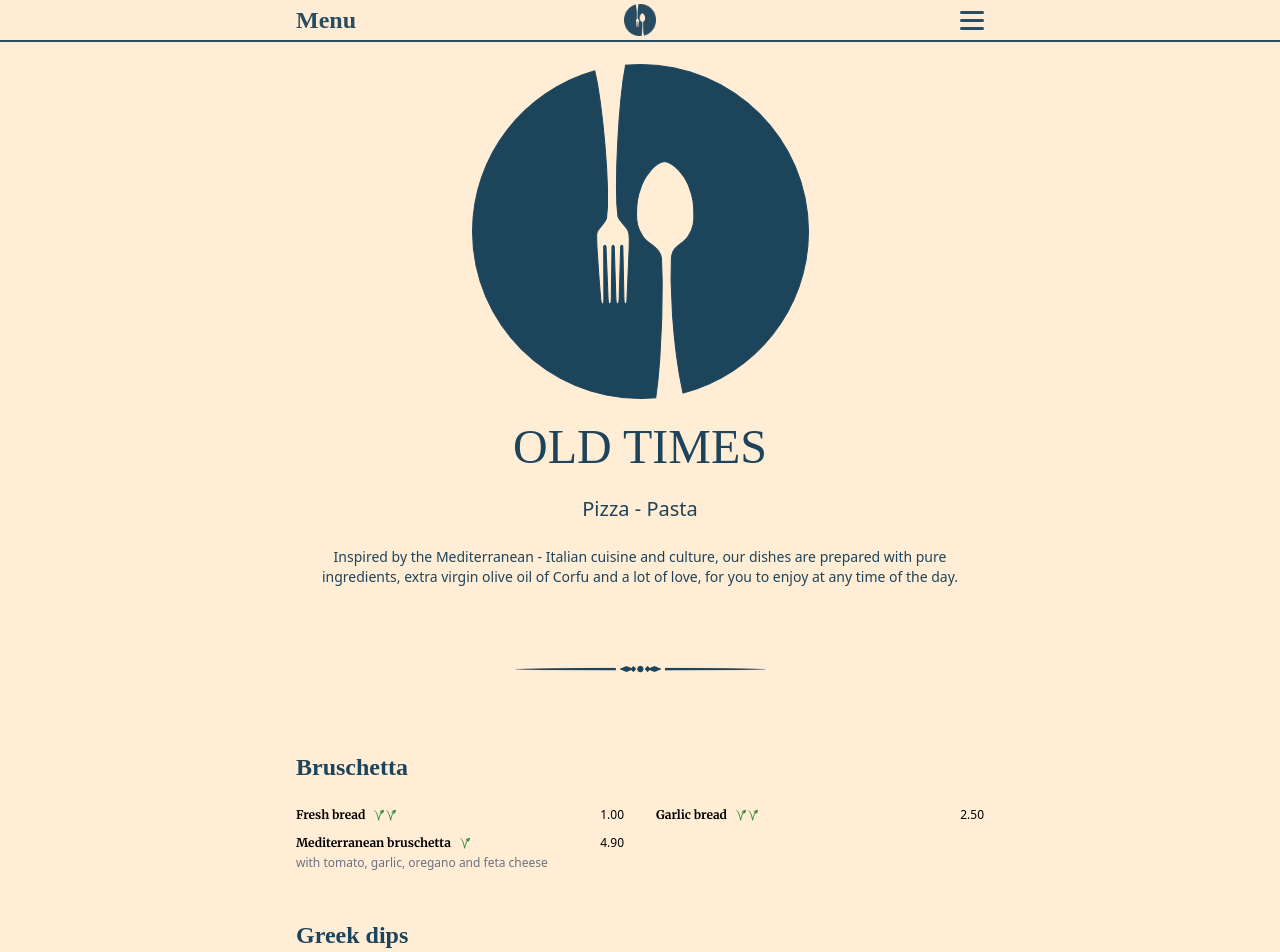
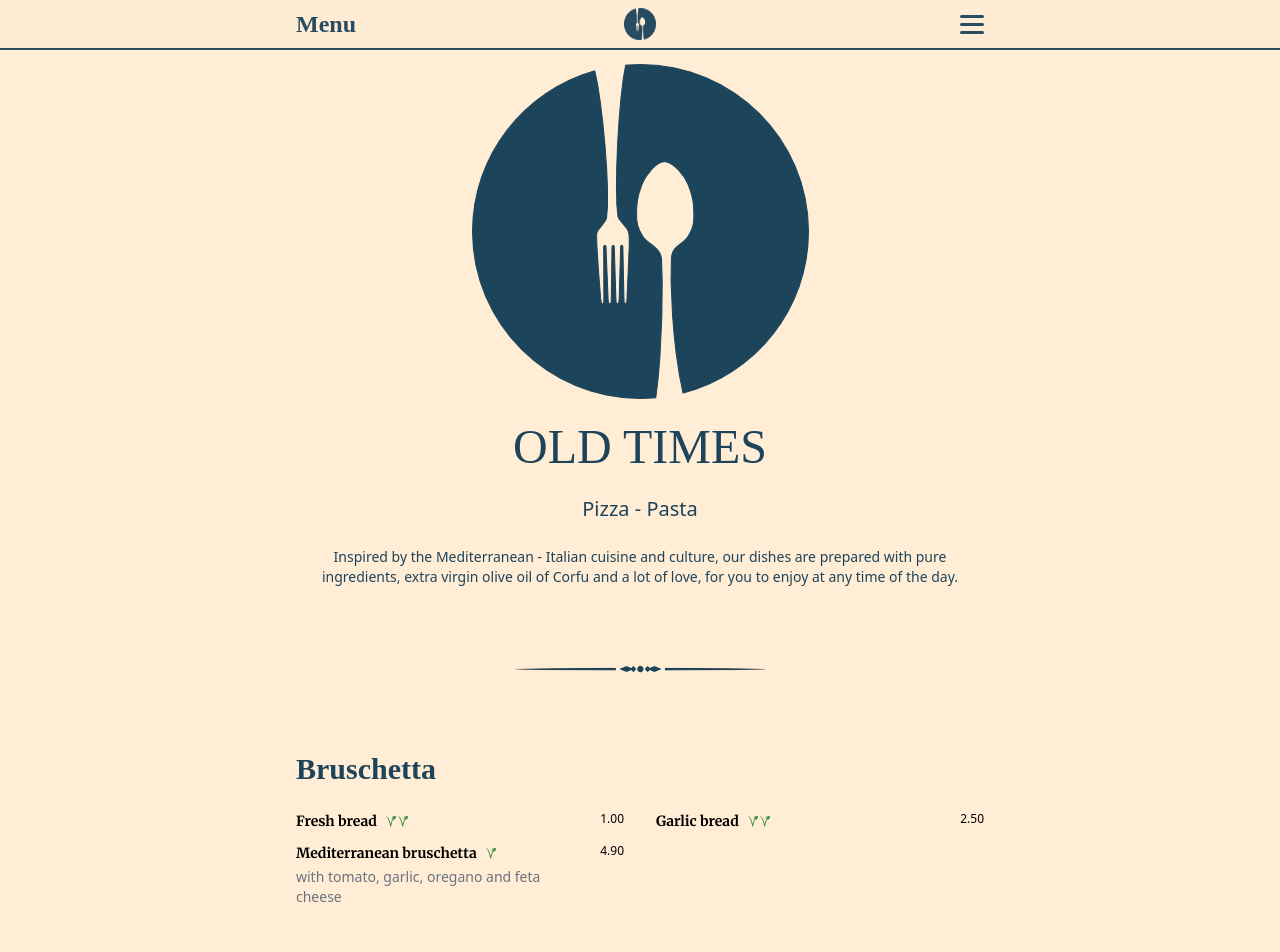
Before and after one commit to alextsagkas/old-times, a Next.js app: page / in a window 1280 px wide. Shown: the top 952 px of the page. Built offline with nearby package versions, Linux system fonts and the light colour scheme; a web font is replaced by a local one.

Commit message:
UI changes

```diff
--- a/data/menu.ts
+++ b/data/menu.ts
@@ -417,7 +417,7 @@ export const wines: MenuCategoryInterface = {
       subItems: [],
     },
     {
-      name: "Karipidis Merlo",
+      name: "Karipidis Merlot",
       subCategory: "Red wine",
       description: "dry (bio)",
       fresh: 0,
@@ -425,7 +425,7 @@ export const wines: MenuCategoryInterface = {
       subItems: [],
     },
     {
-      name: "Alpha Estate Merlo",
+      name: "Alpha Estate Merlot",
       subCategory: "Red wine",
       description: "Syrah Xinomavro",
       fresh: 0,
@@ -443,7 +443,7 @@ export const wines: MenuCategoryInterface = {
     {
       name: "Domain Lazaridis",
       subCategory: "Rosé wine",
-      description: "Merlo Rosé",
+      description: "Merlot Rosé",
       fresh: 0,
       price: 29.0,
       subItems: [],
@@ -981,7 +981,7 @@ export const traditional: MenuCategoryInterface = {
       name: "Pastitsada",
       subCategory: "",
       description:
-        "simmered beef with spices and ren wine sauce served with pappardelle",
+        "simmered beef with spices and red wine sauce served with pappardelle",
       fresh: 0,
       price: 11.9,
       subItems: [],
--- a/src/components/FoodDetails.tsx
+++ b/src/components/FoodDetails.tsx
@@ -6,12 +6,12 @@ const FoodDetails = function ({ foodDetails }: FoodDetailsProps) {
   return (
     <PageComponent>
       <div className="flex flex-col gap-4 font-serif text-xs font-thin md:grid md:grid-cols-2 md:justify-items-center md:gap-0">
-        <ul className="flex list-disc flex-col gap-1 text-left md:list-none md:justify-between">
+        <ul className="flex flex-col gap-1 text-center list-none md:justify-between">
           {foodDetails.greek.map((greekItem) => (
             <li key={greekItem}>{greekItem}</li>
           ))}
         </ul>
-        <ul className="flex list-disc flex-col gap-1 text-left md:list-none md:justify-between">
+        <ul className="flex flex-col gap-1 text-center list-none md:justify-between">
           {foodDetails.english.map((englishItem) => (
             <li key={englishItem}>{englishItem}</li>
           ))}
--- a/src/components/Footnote.tsx
+++ b/src/components/Footnote.tsx
@@ -16,7 +16,7 @@ function Footnote({
     <div className="pb-5">
       <PageComponent>
         <div className="mx-auto flex max-w-md flex-col gap-12">
-          <div className="flex flex-row justify-between text-xs">
+          <div className="flex flex-row max-[800px]:gap-14 max-[800px]:mx-auto justify-between text-xs">
             <div className="flex flex-col gap-3">
               <a href={facebookURL} target="_blank" rel="noopener noreferrer">
                 <div className="flex flex-row items-center justify-start gap-1">
@@ -64,13 +64,13 @@ function Footnote({
               </div>
             </div>
           </div>
-          <div className="text-xs text-primary">
+          <div className="text-xs mx-auto text-primary">
             © {new Date().getFullYear()}{" "}
             <a
               href="https://alextsagkas.com"
               target="_blank"
               rel="noopener noreferrer"
-              className="hover:font-semibold hover:underline hover:decoration-orange-300 hover:decoration-2 hover:underline-offset-1 max-[800px]:font-semibold max-[800px]:underline max-[800px]:decoration-orange-300 max-[800px]:decoration-2 max-[800px]:underline-offset-1"
+              className="hover:font-semibold hover:underline hover:decoration-orange-300 hover:decoration-1 hover:underline-offset-1 max-[800px]:font-semibold max-[800px]:underline max-[800px]:decoration-orange-300 max-[800px]:decoration-1 max-[800px]:underline-offset-1"
             >
               alextsagkas
             </a>
--- a/src/components/InfosFootnote.tsx
+++ b/src/components/InfosFootnote.tsx
@@ -5,7 +5,7 @@ import { type InfosFootnoteProps } from "../../typescript/types";
 const InfosFootnote = ({ footnote }: InfosFootnoteProps) => {
   return (
     <PageComponent>
-      <ul className="flex list-none flex-col gap-2 text-center font-merriweather text-xs">
+      <ul className="flex list-none text-normal flex-col gap-2 text-center font-merriweather text-xs">
         {footnote.map((item) => (
           <li key={item}>{item}</li>
         ))}
--- a/src/components/Introduction.tsx
+++ b/src/components/Introduction.tsx
@@ -12,7 +12,7 @@ const Introduction = forwardRef<HTMLDivElement, IntroductionProps>(
   ) => {
     return (
       <PageComponent>
-        <div className="pt-16" ref={IntroRef}>
+        <div className="pt-16 text-center" ref={IntroRef}>
           <Image
             width={200}
             height={200}
--- a/src/components/NavBar.tsx
+++ b/src/components/NavBar.tsx
@@ -9,23 +9,16 @@ import { type RefsItemInterface } from "../../typescript/interfaces";
 const NavBar = ({ children, refs, scrollPosition }: NavBarProps) => {
   const [title, setTitle] = useState("Menu");
   const [isVisible, setIsVisible] = useState(false);
-  const [windowWidth, setWindowWidth] = useState(0);
 
   const refShorTitle = (title: string): string => {
-    if (title === "Traditional Greek dishes" && windowWidth < 768) {
+    if (title === "Traditional Greek dishes") {
       return "Traditional";
-    } else if (title === "Ice cream and milkshake" && windowWidth < 768) {
+    } else if (title === "Ice cream and milkshake") {
       return "Ice cream";
     } else {
       return title;
     }
   };
-
-  useEffect(() => {
-    if (window !== undefined) {
-      setWindowWidth(window.innerWidth);
-    }
-  }, []);
 
   useEffect(() => {
     refs.map((ref: RefsItemInterface) => {
@@ -54,7 +47,7 @@ const NavBar = ({ children, refs, scrollPosition }: NavBarProps) => {
         }`}
       >
         <PageComponent>
-          <div className="grid grid-cols-3 items-center py-1">
+          <div className="grid grid-cols-3 items-center py-1 md:py-2">
             <nav className="justify-self-start font-vujahddayScript text-lg font-bold text-primary min-[330px]:text-xl md:text-2xl">
               {title}
             </nav>
--- a/src/components/helpers/MenuItemMap.tsx
+++ b/src/components/helpers/MenuItemMap.tsx
@@ -10,7 +10,7 @@ const MenuItemMap = ({ item, subCategory }: MenuItemMapHelperProps) => {
       <div className="flex flex-row items-start justify-between gap-10 xs:gap-20 min-[750px]:gap-4 md:gap-10">
         <div className="flex flex-col items-start gap-1">
           <div className="flex flex-row items-center gap-2">
-            <h2 className="text-left font-merriweather text-xs font-bold">
+            <h2 className="text-left font-merriweather text-sm font-bold">
               {item.name}
             </h2>
             {item.fresh === 1 && (
@@ -42,7 +42,7 @@ const MenuItemMap = ({ item, subCategory }: MenuItemMapHelperProps) => {
             )}
           </div>
           {item.description != "" && (
-            <h3 className="text-left font-sans text-xs text-gray-500">
+            <h3 className="text-left font-sans text-sm text-gray-500">
               {item.description}
             </h3>
           )}
--- a/src/components/helpers/MenuItemMapSubCategories.tsx
+++ b/src/components/helpers/MenuItemMapSubCategories.tsx
@@ -13,7 +13,7 @@ const MenuItemMapSubCategories = ({ menuItem }: MenuProps): JSX.Element => {
   ];
 
   return (
-    <div className="mt-4 flex flex-col md:mt-6">
+    <div className="mt-4 flex flex-col gap-4 md:gap-6 md:mt-6">
       {subCategories.map((subCategory, index) => (
         <div key={`${index.toString()} ${subCategory} ${menuItem.category}`}>
           {subCategories.length > 1 && (
@@ -21,12 +21,16 @@ const MenuItemMapSubCategories = ({ menuItem }: MenuProps): JSX.Element => {
               {subCategory}
             </h2>
           )}
-          <div className="flex flex-col gap-3 md:grid md:grid-cols-2 md:gap-y-3 md:gap-x-8">
-            {menuItem.items.map((item, index) => (
-              <div key={index.toString() + item.name}>
-                <MenuItemMap item={item} subCategory={subCategory} />
-              </div>
-            ))}
+          <div className="flex flex-col gap-4 md:grid md:grid-cols-2 md:gap-y-3 md:gap-x-8">
+            {menuItem.items.map((item, index) => {
+              if (item.subCategory === subCategory) {
+                return (
+                  <div key={index.toString() + item.name}>
+                    <MenuItemMap item={item} subCategory={subCategory} />
+                  </div>
+                );
+              }
+            })}
           </div>
         </div>
       ))}
--- a/src/components/helpers/MenuTitle.tsx
+++ b/src/components/helpers/MenuTitle.tsx
@@ -5,7 +5,7 @@ import { type MenuTitleProps } from "../../../typescript/types";
 const MenuTitle = ({ menuItem }: MenuTitleProps) => {
   return (
     <div className="mb-4 flex flex-row items-center md:mb-6">
-      <h1 className="mr-2 font-vujahddayScript text-2xl font-bold text-primary">
+      <h1 className="mr-2 font-vujahddayScript text-3xl font-bold text-primary">
         {menuItem.category}
       </h1>
       {menuItem.fresh === 1 && (
@@ -14,7 +14,7 @@ const MenuTitle = ({ menuItem }: MenuTitleProps) => {
           alt="vegetarian-icon"
           width={48}
           height={48}
-          className="h-3 w-3"
+          className="h-5 w-5"
         />
       )}
       {menuItem.fresh === 2 && (
@@ -24,14 +24,14 @@ const MenuTitle = ({ menuItem }: MenuTitleProps) => {
             alt="vegetarian-icon"
             width={48}
             height={48}
-            className="h-3 w-3"
+            className="h-5 w-5"
           />
           <Image
             src="/vegetarianIcon.png"
             alt="vegetarian-icon"
             width={48}
             height={48}
-            className="h-3 w-3"
+            className="h-5 w-5"
           />
         </div>
       )}
--- a/src/pages/index.tsx
+++ b/src/pages/index.tsx
@@ -103,7 +103,7 @@ const Home: NextPage = () => {
         />
       </Head>
       <NavBar refs={refs} scrollPosition={scrollPosition}>
-        <main className="flex flex-col gap-8 bg-secondary-100 text-center md:gap-12">
+        <main className="flex flex-col gap-14 bg-secondary-100 md:gap-12">
           <Introduction
             title={menu.title}
             subtitle={menu.subtitle}
```
